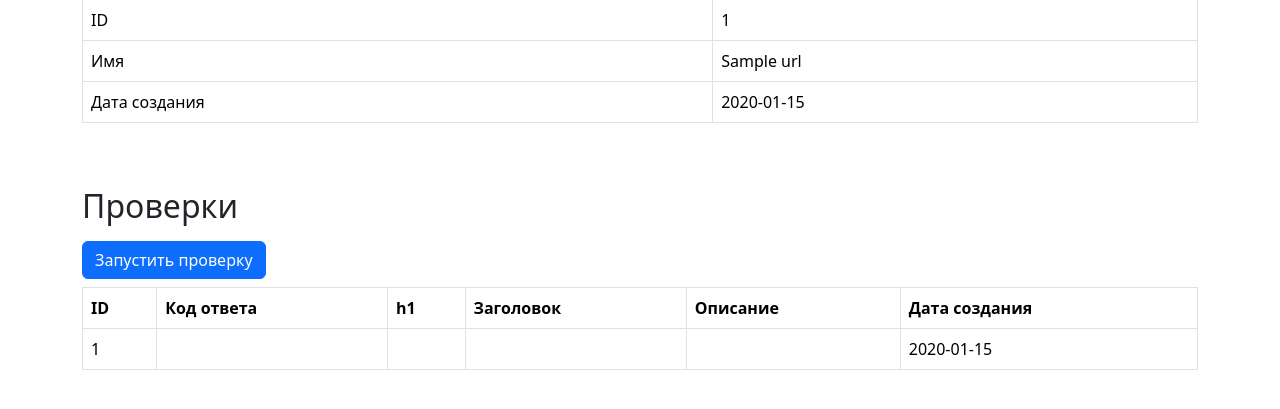
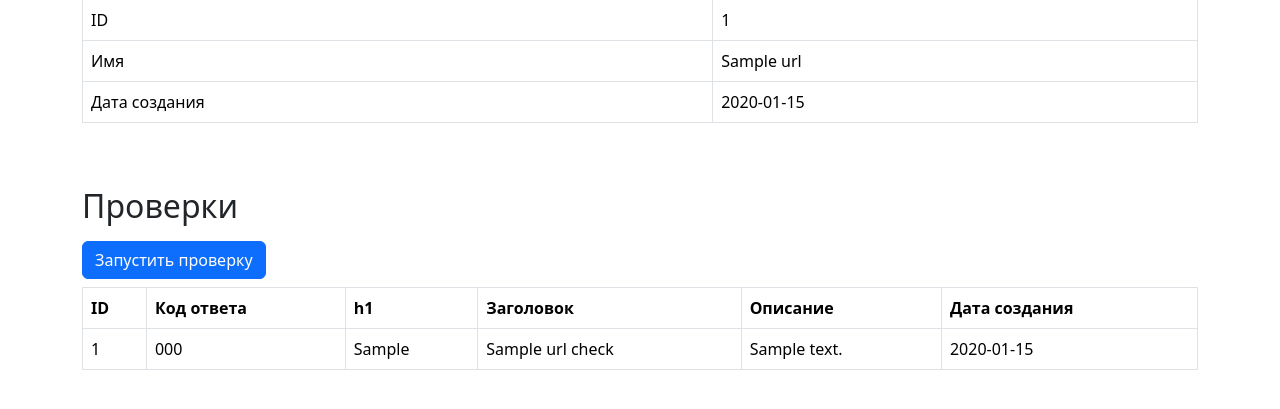
Before and after one commit to RKV102/python-project-83, a Flask app: page /urls/1 in a window 1280 px wide. Shown: the part 129-538 px from the top of the page. Run offline with Flask 3, Linux system fonts and the light colour scheme; a database or web service that is not in the repository returns one stand-in record (values such as "Sample title"); data that the repository does not hold is empty; some libraries are stand-ins or nearby versions.

Commit message:
Доработка проекта

```diff
--- a/page_analyzer/app.py
+++ b/page_analyzer/app.py
@@ -4,8 +4,11 @@ from dotenv import load_dotenv
 import os
 import psycopg2
 import validators
+import requests
+from requests import HTTPError
 from urllib.parse import urlparse
 from datetime import datetime
+from bs4 import BeautifulSoup
 
 
 load_dotenv()
@@ -33,7 +36,8 @@ def get_url(id):
     )
     check_count = conn_cursor.fetchone()[0]
     conn_cursor.execute(
-        f"SELECT id, created_at FROM url_checks WHERE url_id = {id}"
+        "SELECT id, created_at, status_code, h1, title, description "
+        + f"FROM url_checks WHERE url_id = {id}"
     )
     checks = conn_cursor.fetchmany(check_count)
     conn_cursor.close()
@@ -54,8 +58,14 @@ def get_urls():
     conn_cursor = conn.cursor()
     conn_cursor.execute("SELECT COUNT(*) FROM urls")
     urls_count = conn_cursor.fetchone()[0]
-    conn_cursor.execute("SELECT id, name, created_at FROM urls")
+    conn_cursor.execute(
+        "SELECT urls.id, urls.name, urls.created_at AS url_created_at, "
+        + "url_checks.created_at AS check_created_at FROM urls LEFT JOIN "
+        + "url_checks ON urls.id = url_checks.url_id"
+    )
     urls = conn_cursor.fetchmany(urls_count)
+    conn_cursor.close()
+    conn.close()
     return render_template(
         'urls.html',
         urls=urls
@@ -65,11 +75,16 @@ def get_urls():
 @app.post('/urls')
 def post_urls():
     url = request.form.get('url', '')
+    error = None
     if validators.url(url) is not True:
+        error = 'Некорректный URL'
+    elif len(url) > 255:
+        error = 'URL превышает 255 символов'
+    if error:
         return render_template(
             'index.html',
             url=url,
-            errors=True
+            error=error
         ), 422
     parsed_search = urlparse(url)
     normalized_search = parsed_search[0] + r'://' + parsed_search[1]
@@ -84,16 +99,18 @@ def post_urls():
         timestamp = datetime.now()
         conn_cursor.execute(
             "INSERT INTO urls (name, created_at) "
-            + f"VALUES ('{normalized_search}', '{timestamp}')"
+            "VALUES (%s, %s)",
+            (normalized_search, timestamp)
         )
         conn_cursor.execute("SELECT MAX(id) FROM urls")
-        id = conn_cursor.fetchone()
+        id = conn_cursor.fetchone()[0]
         flash('Страница успешно добавлена', 'success')
     else:
+        id = id[0]
         flash('Страница уже существует', 'warning')
     conn_cursor.close()
     conn.close()
-    return redirect(f'/urls/{id[0]}', code=302)
+    return redirect(f'/urls/{id}', code=302)
 
 
 @app.post('/urls/<id>/checks')
@@ -103,9 +120,30 @@ def post_checks(id):
     conn.autocommit = True
     conn_cursor = conn.cursor()
     conn_cursor.execute(
-        "INSERT INTO url_checks (url_id, created_at) "
-        + f"VALUES ('{id}', '{timestamp}')"
+        f"SELECT name FROM urls WHERE id = {id}"
     )
+    url = conn_cursor.fetchone()[0]
+    response = requests.get(url)
+    try:
+        response.raise_for_status()
+    except HTTPError:
+        flash('Произошла ошибка при проверке', 'error')
+    else:
+        flash('Страница успешно проверена', 'success')
+        status_code = response.status_code
+        soup = BeautifulSoup(response.content, 'html.parser')
+        h1 = soup.h1
+        h1_string = h1.string if h1 else None
+        title = soup.title
+        title_string = title.string if title else None
+        description = (soup.find('p'))
+        description_string = description.getText() if description else None
+        conn_cursor.execute(
+            "INSERT INTO url_checks (url_id, created_at, status_code, h1, "
+            "title, description) VALUES (%s, %s, %s, %s, %s, %s)",
+            (id, timestamp, status_code, h1_string, title_string,
+             description_string)
+        )
     conn_cursor.close()
     conn.close()
     return redirect(f'/urls/{id}', code=302)
--- a/page_analyzer/templates/index.html
+++ b/page_analyzer/templates/index.html
@@ -14,8 +14,8 @@
             </div>
         </nav>
     </header>
-    {% if errors %}
-        <div class="alert alert-danger">Некорректный URL</div>
+    {% if error %}
+        <div class="alert alert-danger">{{ error }}</div>
     {% endif %}
     <main class="flex-grow-1">
         <div class="container-lg mt-3">
--- a/page_analyzer/templates/url.html
+++ b/page_analyzer/templates/url.html
@@ -17,8 +17,10 @@
     {% if message %}
         {% if message[0][0] == 'success' %}
             <div class="alert alert-success" role="alert">{{ message[0][1] }}</div>
+        {% elif message[0][0] == 'warning' %}
+            <div class="alert alert-info" role="alert">{{ message[0][1] }}</div>
         {% else %}
-            <div class="alert alert-info" role="alert">{{ message[0][1] }}</div>
+            <div class="alert alert-danger" role="alert">{{ message[0][1] }}</div>
         {% endif %}
     {% endif %}
     <main class="flex-grow-1">
@@ -43,7 +45,7 @@
                 </table>
             </div>
             <h2 class="mt-5 mb-3">Проверки</h2>
-            <form method="post" action="/urls/{{ id }}/checks">
+            <form method="post" action="/urls/{{ url[0] }}/checks">
                 <input type="submit" value="Запустить проверку" class="btn btn-primary">
             </form>
             <div>
@@ -62,10 +64,10 @@
                     {% for check in checks %}
                         <tr>
                             <td>{{ check[0] }}</td>
-                            <td></td>
-                            <td></td>
-                            <td></td>
-                            <td></td>
+                            <td>{{ check[2] }}</td>
+                            <td>{{ check[3] if check[3] else ''}}</td>
+                            <td>{{ check[4] if check[4] else ''}}</td>
+                            <td>{{ check[5] if check[5] else ''}}</td>
                             <td>{{ check[1].date() }}</td>
                         </tr>
                     {% endfor %}
--- a/pyproject.toml
+++ b/pyproject.toml
@@ -15,6 +15,8 @@ python-dotenv = "^1.0.1"
 gunicorn = "^22.0.0"
 psycopg2 = "^2.9.9"
 validators = "^0.28.3"
+requests = "^2.32.3"
+beautifulsoup4 = "^4.12.3"
 
 
 [tool.poetry.group.dev.dependencies]
```
Also changed, not shown: page_analyzer/templates/urls.html (+6 -2 lines), 1 other file.
